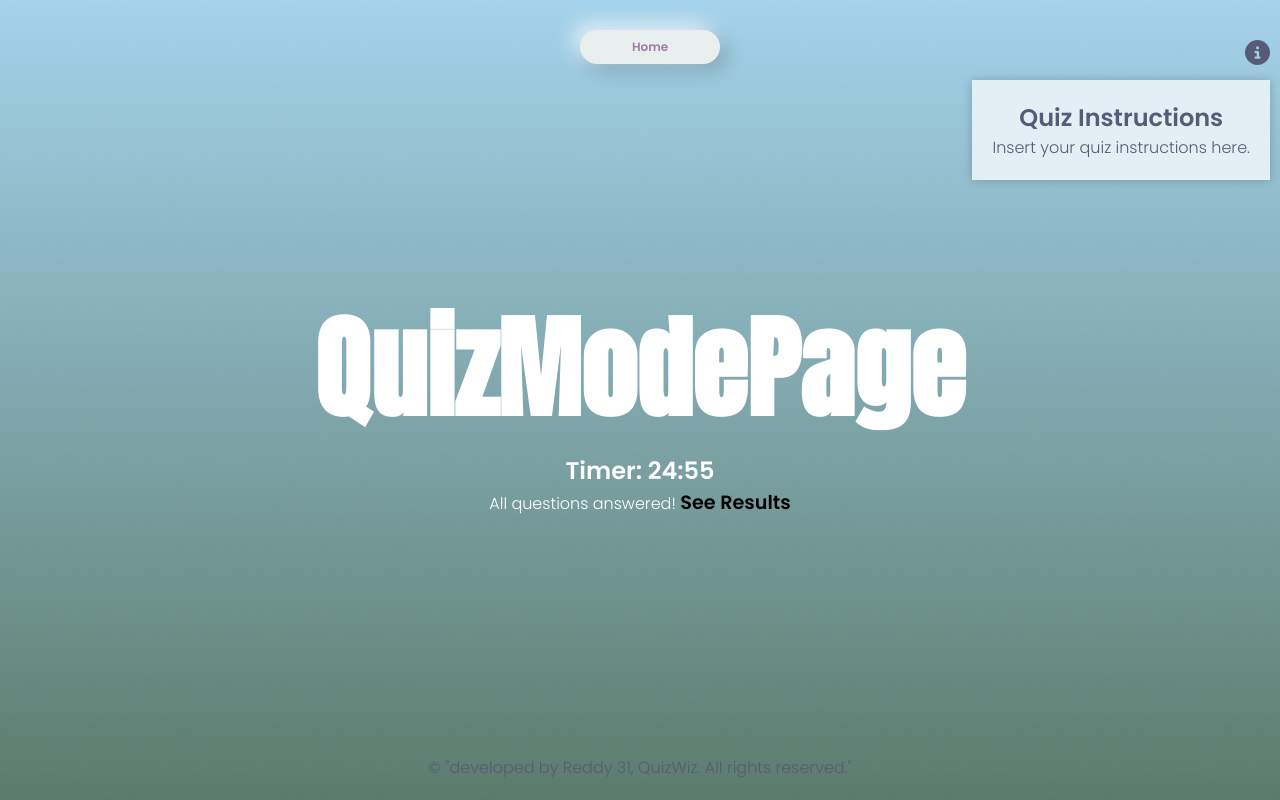
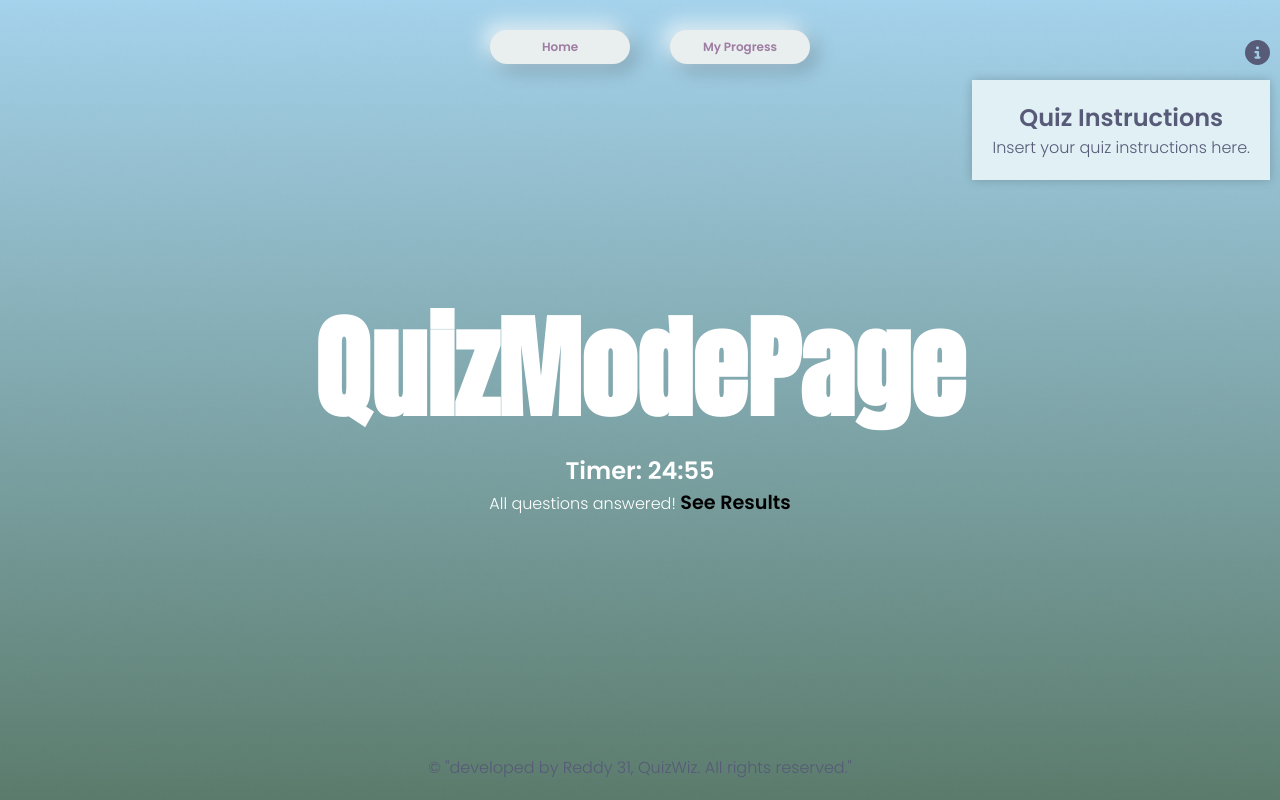
Before and after one commit to AleFin95/QuizWiz-Client, a React (Vite) app in the folder QuizWiz/: page /test/quiz in a window 1280 px wide. Built offline with nearby package versions, Linux system fonts and the light colour scheme.

Commit message:
add navbar button

```diff
--- a/QuizWiz/src/components/PageWrapper/index.jsx
+++ b/QuizWiz/src/components/PageWrapper/index.jsx
@@ -31,6 +31,7 @@ const PageWrapper = () => {
         <nav>
           <NavLink to='/'>Home</NavLink>
           {token && <NavLink to='/mynotes'>My Notes</NavLink>}
+          <NavLink to='/progress'>My Progress</NavLink>
           {token && (
             <NavLink to='/login' onClick={handleClick}>
               Log Out
```
